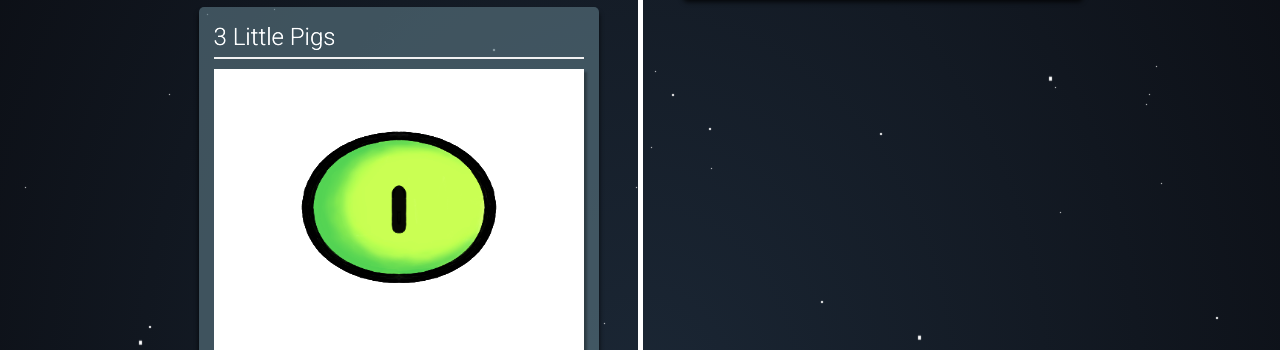
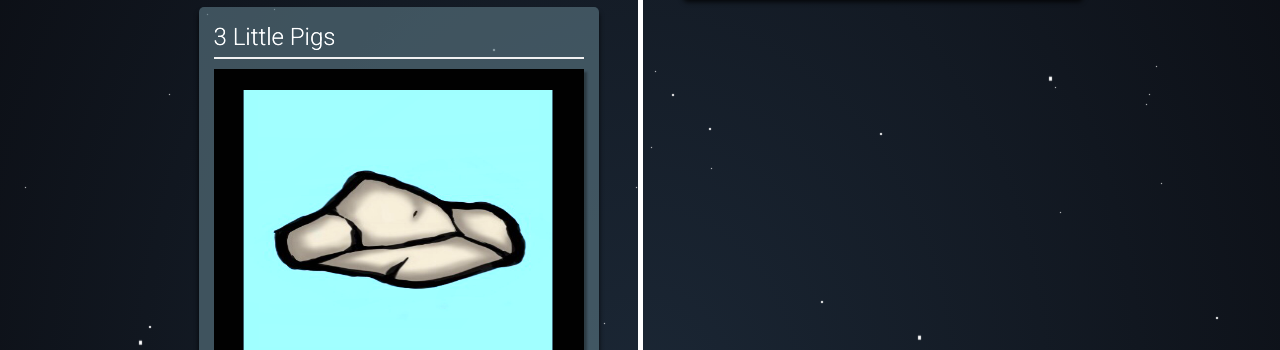
Before and after one commit to fljiang/website, a website: page index.html in a window 1280 px wide. Shown: the part 1992-2342 px from the top of the page. Drawn offline with Linux system fonts and the light colour scheme.

Commit message:
Change img

```diff
--- a/index.html
+++ b/index.html
@@ -88,7 +88,7 @@
                         <div class="list-element__container">
                             <h3 class="list-element__title">3 Little Pigs</h3>
                             <a href="https://github.com/MelodyCheng99/7Wonders" target="_black">
-                                <img class="list-element__image" src="img/vp_icon.png">
+                                <img class="list-element__image" src="img/7wonders.png">
                             </a>
                         </div>
                     </li>
```
Also changed, not shown: img/7wonders.png (added), img/vp_icon.png (deleted).
